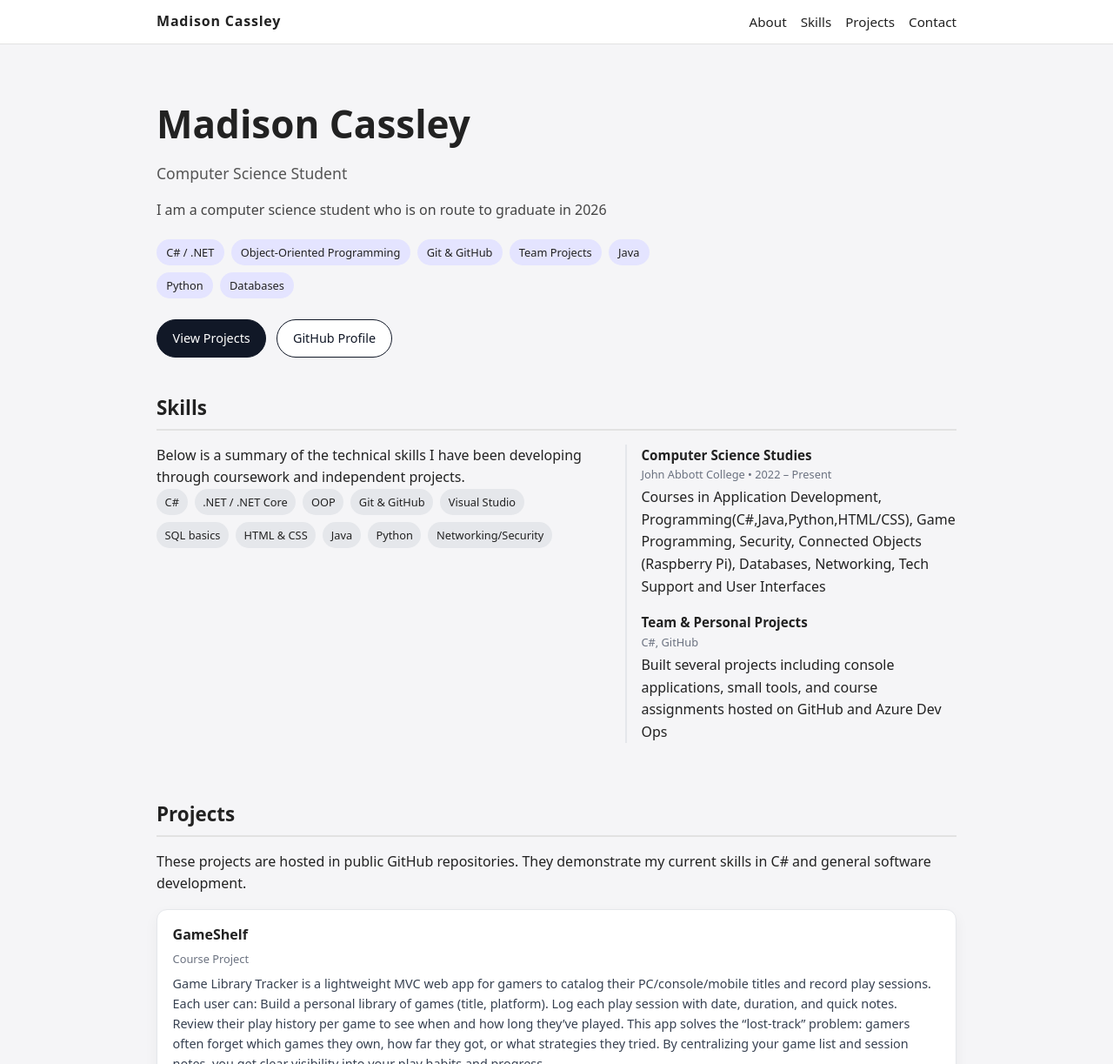
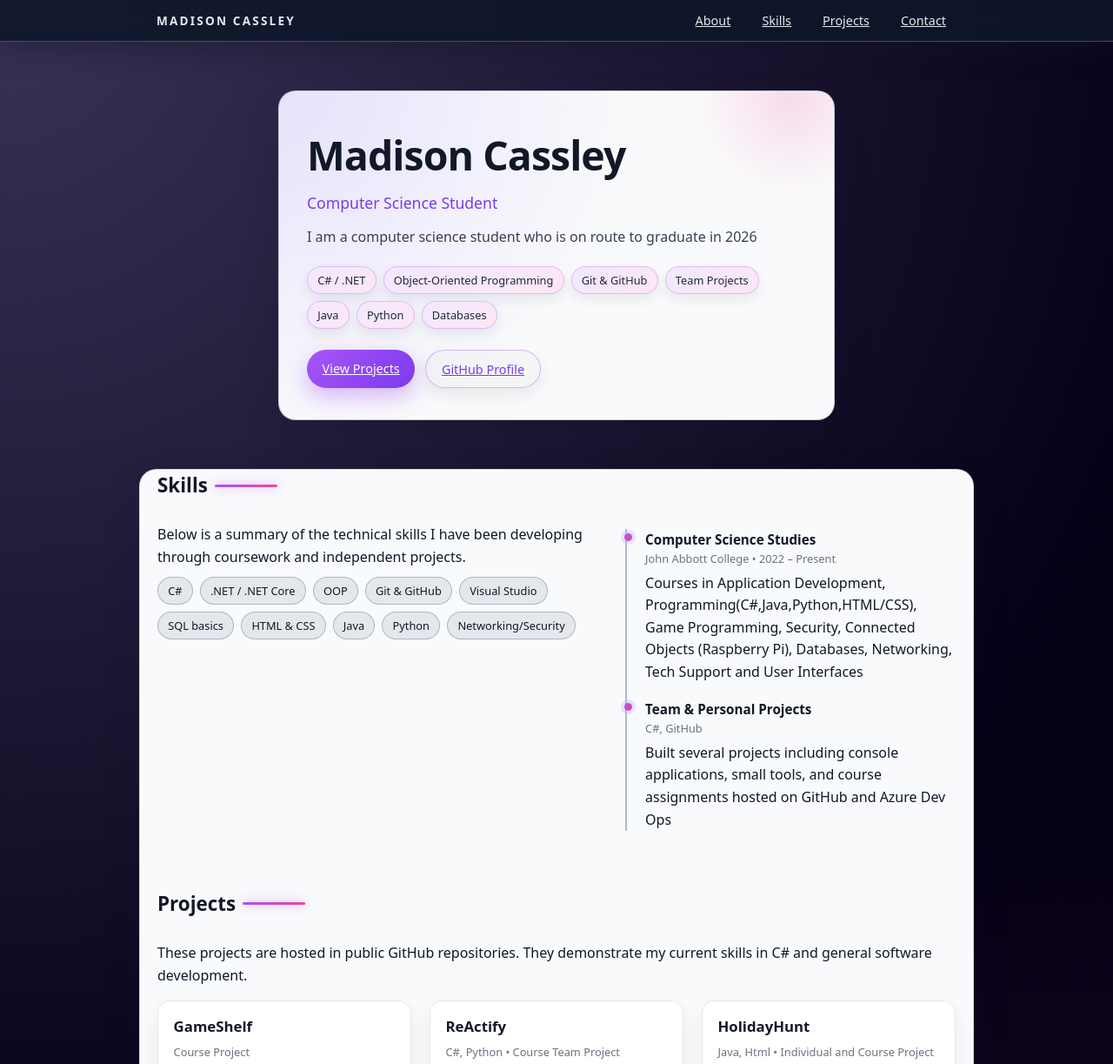
Before and after one commit to Madison-Cassley/Madison-Cassley.github.io, a plain HTML site: page index.html in a window 1280 px wide. Shown: the top 1223 px of the page at 87% size. Drawn offline with Linux system fonts and the light colour scheme.

Commit message:
Jazzed up website style with subtle things - Still proffesional

```diff
--- a/style.css
+++ b/style.css
@@ -4,25 +4,50 @@
     padding: 0;
 }
 
+
+:root {
+    --bg-body: #050016;
+    --bg-page: #f9fafb;
+    --bg-card: #ffffff;
+    --accent: #a855f7;
+    --accent-soft: #f3e8ff;
+    --accent-strong: #7c3aed;
+    --text-main: #111827;
+    --text-muted: #6b7280;
+    --border-subtle: #e5e7eb;
+    --shadow-soft: 0 16px 40px rgba(15, 23, 42, 0.18);
+    --radius-lg: 1.25rem;
+    --radius-md: 0.9rem;
+    --transition-fast: 0.18s ease-out;
+}
+
 body {
     font-family: system-ui, -apple-system, BlinkMacSystemFont, "Segoe UI", sans-serif;
     line-height: 1.6;
-    color: #222;
-    background: #f5f5f7;
+    color: var(--text-main);
+    background:
+        radial-gradient(circle at 0% 0%, rgba(196, 181, 253, 0.28), transparent 55%),
+        radial-gradient(circle at 100% 100%, rgba(244, 114, 182, 0.18), transparent 50%),
+        var(--bg-body);
 }
 
-a {
-    color: inherit;
-    text-decoration: none;
+
+.hero,
+main {
+    max-width: 960px;
+    margin: 0 auto;
 }
+
+
 
 header {
     position: sticky;
     top: 0;
     z-index: 10;
-    background: #ffffffee;
-    backdrop-filter: blur(8px);
-    border-bottom: 1px solid #e2e2e2;
+    background: rgba(15, 23, 42, 0.9);
+    backdrop-filter: blur(12px);
+    border-bottom: 1px solid rgba(148, 163, 184, 0.4);
+    box-shadow: 0 10px 30px rgba(15, 23, 42, 0.45);
 }
 
 .nav-container {
@@ -32,51 +57,105 @@ header {
     display: flex;
     align-items: center;
     justify-content: space-between;
+    gap: 1.5rem;
 }
 
 .logo {
     font-weight: 700;
-    letter-spacing: 0.05em;
+    letter-spacing: 0.16em;
+    font-size: 0.85rem;
+    text-transform: uppercase;
+    color: #e5e7eb;
 }
 
 nav ul {
     list-style: none;
     display: flex;
-    gap: 1rem;
-    font-size: 0.95rem;
+    gap: 0.75rem;
+    font-size: 0.9rem;
+}
+
+nav a {
+    position: relative;
+    color: #e5e7eb;
+    padding: 0.35rem 0.75rem;
+    border-radius: 999px;
+    transition: background var(--transition-fast), color var(--transition-fast), transform var(--transition-fast);
+}
+
+nav a::after {
+    content: "";
+    position: absolute;
+    inset-inline: 0.9rem;
+    bottom: 0.25rem;
+    height: 2px;
+    border-radius: 999px;
+    background: linear-gradient(90deg, var(--accent), #ec4899);
+    transform-origin: center;
+    transform: scaleX(0);
+    transition: transform 0.18s ease-out;
 }
 
 nav a:hover {
-    text-decoration: underline;
+    background: rgba(148, 163, 184, 0.2);
+    transform: translateY(-1px);
 }
 
+nav a:hover::after {
+    transform: scaleX(1);
+}
+
+
+
 .hero {
-    max-width: 960px;
-    margin: 0 auto;
     padding: 3.5rem 1.25rem 2.5rem;
     display: grid;
     gap: 2rem;
 }
 
 .hero-main {
-    max-width: 600px;
+    max-width: 640px;
+    margin: 0 auto;
+    background: radial-gradient(circle at top left, rgba(196, 181, 253, 0.35), transparent 55%),
+                var(--bg-page);
+    border-radius: var(--radius-lg);
+    padding: 2.25rem 2rem;
+    box-shadow: var(--shadow-soft);
+    border: 1px solid rgba(148, 163, 184, 0.5);
+    position: relative;
+    overflow: hidden;
+    animation: fadeUp 0.6s ease-out both;
+}
+
+
+.hero-main::before {
+    content: "";
+    position: absolute;
+    width: 260px;
+    height: 260px;
+    background: radial-gradient(circle, rgba(244, 114, 182, 0.22), transparent 60%);
+    top: -120px;
+    right: -80px;
+    pointer-events: none;
 }
 
 .hero h1 {
-    font-size: clamp(2rem, 3vw + 1rem, 2.75rem);
-    margin-bottom: 0.5rem;
+    font-size: clamp(2.2rem, 3.2vw + 1rem, 2.9rem);
+    margin-bottom: 0.25rem;
+    letter-spacing: -0.02em;
 }
 
 .hero h2 {
     font-size: 1.1rem;
     font-weight: 500;
-    color: #555;
-    margin-bottom: 1rem;
+    color: var(--accent-strong);
+    margin-bottom: 0.8rem;
 }
 
 .hero p {
-    color: #444;
+    color: #374151;
     margin-bottom: 1.25rem;
+    max-width: 38rem;
 }
 
 .hero-tags {
@@ -90,7 +169,10 @@ nav a:hover {
     font-size: 0.8rem;
     padding: 0.3rem 0.7rem;
     border-radius: 999px;
-    background: #e4e4ff;
+    background: linear-gradient(135deg, var(--accent-soft), #fce7f3);
+    border: 1px solid rgba(168, 85, 247, 0.3);
+    color: #1e293b;
+    box-shadow: 0 6px 14px rgba(15, 23, 42, 0.08);
 }
 
 .hero-links {
@@ -99,43 +181,80 @@ nav a:hover {
     gap: 0.75rem;
 }
 
+
+
 .btn {
     padding: 0.6rem 1.1rem;
     border-radius: 999px;
-    border: 1px solid #111827;
+    border: none;
     font-size: 0.9rem;
     cursor: pointer;
-    background: #111827;
-    color: #fff;
-    transition: transform 0.1s ease, box-shadow 0.1s ease, background 0.1s ease;
+    background: linear-gradient(135deg, var(--accent), var(--accent-strong));
+    color: #f9fafb;
+    font-weight: 500;
+    box-shadow: 0 10px 25px rgba(168, 85, 247, 0.4);
+    transition:
+        transform var(--transition-fast),
+        box-shadow var(--transition-fast),
+        filter var(--transition-fast),
+        background var(--transition-fast);
 }
 
 .btn.secondary {
-    background: #ffffff;
-    color: #111827;
+    background: rgba(15, 23, 42, 0.02);
+    color: var(--accent-strong);
+    border: 1px solid rgba(168, 85, 247, 0.4);
+    box-shadow: 0 8px 18px rgba(15, 23, 42, 0.08);
 }
 
 .btn:hover {
-    transform: translateY(-1px);
-    box-shadow: 0 8px 18px rgba(15, 23, 42, 0.15);
+    transform: translateY(-2px) scale(1.02);
+    box-shadow: 0 14px 32px rgba(168, 85, 247, 0.6);
+    filter: brightness(1.03);
 }
+
+.btn.secondary:hover {
+    background: rgba(196, 181, 253, 0.15);
+}
+
+
 
 main {
     max-width: 960px;
     margin: 0 auto;
     padding: 0 1.25rem 3rem;
+    margin-top: 1rem;
+    background: var(--bg-page);
+    border-radius: var(--radius-lg);
+    box-shadow: var(--shadow-soft);
+    border: 1px solid rgba(148, 163, 184, 0.4);
 }
 
 section {
     margin-bottom: 3rem;
 }
 
+
 section h3 {
     font-size: 1.4rem;
-    margin-bottom: 1rem;
-    border-bottom: 2px solid #e2e2e2;
-    padding-bottom: 0.35rem;
+    margin-bottom: 1.25rem;
+    padding-bottom: 0.4rem;
+    position: relative;
+    display: inline-flex;
+    align-items: center;
+    gap: 0.5rem;
 }
+
+section h3::after {
+    content: "";
+    height: 3px;
+    width: 72px;
+    border-radius: 999px;
+    background: linear-gradient(90deg, var(--accent), #ec4899);
+    box-shadow: 0 0 12px rgba(168, 85, 247, 0.6);
+}
+
+
 
 .two-column {
     display: grid;
@@ -143,61 +262,130 @@ section h3 {
     gap: 2rem;
 }
 
+
+
 .card-grid {
     display: grid;
-    gap: 1rem;
+    gap: 1.3rem;
+    grid-template-columns: repeat(auto-fit, minmax(260px, 1fr));
 }
 
 .card {
-    background: #fff;
-    border-radius: 0.75rem;
-    padding: 1rem 1.1rem;
-    border: 1px solid #e5e7eb;
-    box-shadow: 0 6px 16px rgba(15, 23, 42, 0.05);
+    background: var(--bg-card);
+    border-radius: var(--radius-md);
+    padding: 1rem 1.1rem 1.1rem;
+    border: 1px solid var(--border-subtle);
+    box-shadow: 0 10px 24px rgba(15, 23, 42, 0.06);
+    position: relative;
+    overflow: hidden;
+    transform-origin: center;
+    transition:
+        transform var(--transition-fast),
+        box-shadow var(--transition-fast),
+        border-color var(--transition-fast),
+        background var(--transition-fast);
+    animation: fadeUp 0.6s ease-out both;
+}
+
+.card::before {
+    content: "";
+    position: absolute;
+    inset: 0;
+    background: radial-gradient(circle at top right, rgba(196, 181, 253, 0.16), transparent 55%);
+    opacity: 0;
+    transition: opacity var(--transition-fast);
+    pointer-events: none;
+}
+
+.card:hover {
+    transform: translateY(-4px);
+    box-shadow: 0 18px 40px rgba(15, 23, 42, 0.12);
+    border-color: rgba(168, 85, 247, 0.65);
+    background: #fefaff;
+}
+
+.card:hover::before {
+    opacity: 1;
 }
 
 .card h4 {
-    font-size: 1rem;
-    margin-bottom: 0.25rem;
+    font-size: 1.05rem;
+    margin-bottom: 0.3rem;
+    color: #111827;
 }
 
 .card .meta {
     font-size: 0.8rem;
-    color: #6b7280;
-    margin-bottom: 0.4rem;
+    color: var(--text-muted);
+    margin-bottom: 0.45rem;
 }
 
 .card p {
     font-size: 0.9rem;
     color: #374151;
-    margin-bottom: 0.5rem;
+    margin-bottom: 0.6rem;
 }
 
 .card a.repo-link {
     font-size: 0.85rem;
-    color: #2563eb;
+    color: var(--accent-strong);
+    font-weight: 500;
+    display: inline-flex;
+    align-items: center;
+    gap: 0.18rem;
 }
+
+.card a.repo-link::after {
+    content: "↗";
+    font-size: 0.8rem;
+    transition: transform 0.16s ease-out;
+}
+
+.card a.repo-link:hover::after {
+    transform: translateX(2px) translateY(-1px);
+}
+
+
 
 .skills-list {
     display: flex;
     flex-wrap: wrap;
     gap: 0.5rem;
+    margin-top: 0.6rem;
 }
 
 .skills-list span {
     font-size: 0.8rem;
     background: #e5e7eb;
-    padding: 0.3rem 0.6rem;
+    padding: 0.3rem 0.7rem;
     border-radius: 999px;
+    color: #111827;
+    border: 1px solid rgba(148, 163, 184, 0.7);
 }
 
+
 .timeline {
-    border-left: 2px solid #e5e7eb;
+    border-left: 2px solid rgba(148, 163, 184, 0.75);
     padding-left: 1rem;
+    margin-top: 0.35rem;
 }
 
 .timeline-item {
-    margin-bottom: 1rem;
+    margin-bottom: 1.1rem;
+    position: relative;
+    padding-left: 0.3rem;
+}
+
+.timeline-item::before {
+    content: "";
+    position: absolute;
+    left: -1.2rem;
+    top: 0.3rem;
+    width: 9px;
+    height: 9px;
+    border-radius: 999px;
+    background: linear-gradient(135deg, var(--accent), #ec4899);
+    box-shadow: 0 0 0 4px rgba(196, 181, 253, 0.35);
 }
 
 .timeline-item h4 {
@@ -207,18 +395,39 @@ section h3 {
 
 .timeline-item .meta {
     font-size: 0.8rem;
-    color: #6b7280;
-    margin-bottom: 0.25rem;
+    color: var(--text-muted);
+    margin-bottom: 0.3rem;
 }
 
+
+
 footer {
-    border-top: 1px solid #e2e2e2;
-    padding: 1.5rem 1.25rem;
+    max-width: 960px;
+    margin: 0.75rem auto 1.5rem;
+    padding: 1.25rem 1.25rem;
     text-align: center;
     font-size: 0.8rem;
-    color: #6b7280;
-    background: #fafafa;
+    color: #f9fafb;
+    background: rgba(15, 23, 42, 0.95);
+    border-radius: 999px;
+    border: 1px solid rgba(148, 163, 184, 0.7);
+    backdrop-filter: blur(10px);
+    box-shadow: 0 12px 30px rgba(15, 23, 42, 0.7);
 }
+
+
+@keyframes fadeUp {
+    from {
+        opacity: 0;
+        transform: translateY(10px);
+    }
+    to {
+        opacity: 1;
+        transform: translateY(0);
+    }
+}
+
+
 
 @media (max-width: 720px) {
     .two-column {
@@ -234,4 +443,12 @@ footer {
     .hero {
         padding-top: 2.5rem;
     }
+
+    .hero-main {
+        padding: 1.9rem 1.5rem;
+    }
+
+    footer {
+        border-radius: 1rem;
+    }
 }
```
